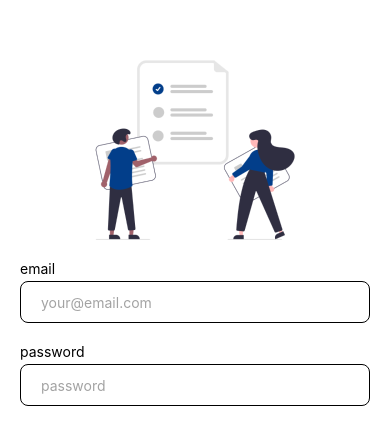
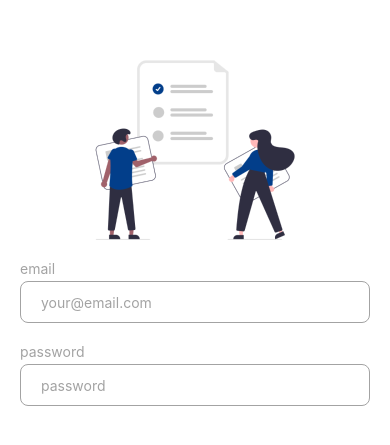
Before and after one commit to bopboy/rn-todoapp, a React Native app: screen / in a window 390 px wide. Shown: the part 189-634 px from the top of the page. Built offline with nearby package versions, Linux system fonts and the light colour scheme.

Commit message:
입력창 입력값 설정 및 스타일링

```diff
--- a/src/App.js
+++ b/src/App.js
@@ -1,14 +1,13 @@
 import { StatusBar } from 'expo-status-bar';
 import { StyleSheet, View } from 'react-native';
+import { WHITE } from './colors';
 import SignInScreen from './screens/SignInScreen';
-// import TestAvoid from './screens/TestAvoid';
 
 const App = () => {
     return (
         <View style={styles.container}>
             <StatusBar style="dark" />
             <SignInScreen />
-            {/* <TestAvoid /> */}
         </View>
     );
 };
@@ -16,7 +15,7 @@ const App = () => {
 const styles = StyleSheet.create({
     container: {
         flex: 1,
-        backgroundColor: '#fff',
+        backgroundColor: WHITE,
     },
 });
 
--- /dev/null
+++ b/src/colors.js
@@ -0,0 +1,10 @@
+export const WHITE = '#ffffff';
+export const BLACK = '#000000';
+
+export const PRIMARY = {
+    DEFAULT: '#2563eb',
+};
+
+export const GRAY = {
+    DEFAULT: '#a3a3a3',
+};
--- a/src/components/Input.js
+++ b/src/components/Input.js
@@ -1,5 +1,7 @@
 import { StyleSheet, Text, TextInput, View } from 'react-native';
 import PropTypes from 'prop-types';
+import { BLACK, GRAY, PRIMARY } from '../colors';
+import { useState } from 'react';
 
 export const KeyboardTypes = {
     DEFAULT: 'deault',
@@ -11,19 +13,35 @@ export const ReturnKeyTypes = {
     NEXT: 'next',
 };
 
-const Input = ({ title, placeholder, ...props }) => {
+const Input = ({ title, placeholder, value, ...props }) => {
+    const [isFocused, setIsFocused] = useState(false);
     return (
         <View style={styles.container}>
-            <Text style={styles.title}>{title}</Text>
+            <Text
+                style={[
+                    styles.title,
+                    value && styles.hasValueTitle,
+                    isFocused && styles.focusedTitle,
+                ]}
+            >
+                {title}
+            </Text>
             <TextInput
                 {...props}
-                style={styles.input}
+                value={value}
+                style={[
+                    styles.input,
+                    value && styles.hasValueInput,
+                    isFocused && styles.focusedInput,
+                ]}
                 placeholder={placeholder ?? title}
-                placeholderTextColor={'#a3a3a3'}
+                placeholderTextColor={GRAY.DEFAULT}
                 autoCapitalize={'none'}
                 autoCorrect={false}
                 textContentType={'none'}
                 keyboardAppearance={'light'}
+                onFocus={() => setIsFocused(true)}
+                onBlur={() => setIsFocused(false)}
             />
         </View>
     );
@@ -36,6 +54,7 @@ Input.defaultProps = {
 Input.propTypes = {
     title: PropTypes.string,
     placeholder: PropTypes.string,
+    value: PropTypes.string,
 };
 
 const styles = StyleSheet.create({
@@ -46,12 +65,30 @@ const styles = StyleSheet.create({
     },
     title: {
         marginBottom: 4,
+        color: GRAY.DEFAULT,
+    },
+    hasValueTitle: {
+        color: BLACK,
     },
     input: {
         borderWidth: 1,
         borderRadius: 8,
+        borderColor: GRAY.DEFAULT,
         paddingHorizontal: 20,
         height: 42,
+    },
+    hasValueInput: {
+        borderColor: BLACK,
+        color: BLACK,
+    },
+    focusedTitle: {
+        fontWeight: '600',
+        color: PRIMARY.DEFAULT,
+    },
+    focusedInput: {
+        borderWidth: 2,
+        borderColor: PRIMARY.DEFAULT,
+        color: PRIMARY.DEFAULT,
     },
 });
 
--- a/src/components/SafeInputView.js
+++ b/src/components/SafeInputView.js
@@ -8,7 +8,6 @@ import {
 import PropTypes from 'prop-types';
 
 const SafeInputView = ({ children }) => {
-    console.log(children);
     return (
         <KeyboardAvoidingView
             style={styles.avoid}
--- a/src/screens/SignInScreen.js
+++ b/src/screens/SignInScreen.js
@@ -1,18 +1,13 @@
-import {
-    Image,
-    StyleSheet,
-    View,
-} from 'react-native';
+import { useState } from 'react';
+import { Image, StyleSheet, View } from 'react-native';
 import Input, { KeyboardTypes, ReturnKeyTypes } from '../components/Input';
 import SafeInputView from '../components/SafeInputView';
 
 const SignInScreen = () => {
+    const [email, setEmail] = useState('');
+    const [password, setPassword] = useState('');
+
     return (
-        // <KeyboardAvoidingView
-        //     style={styles.avoid}
-        //     behavior={Platform.select({ ios: 'padding' })}
-        // >
-        //     <Pressable style={styles.avoid} onPress={Keyboard.dismiss}>
         <SafeInputView>
             <View style={styles.container}>
                 <Image
@@ -22,16 +17,21 @@ const SignInScreen = () => {
                     resizeMode={'cover'}
                 />
                 <Input
+                    value={email}
+                    onChangeText={(text) => setEmail(text.trim())}
                     title={'email'}
                     placeholder={'your@email.com'}
                     keyboardType={KeyboardTypes.EMAIL}
                     returnKeyType={ReturnKeyTypes.NEXT}
                 />
-                <Input title={'password'} secureTextEntry />
+                <Input
+                    value={password}
+                    onChangeText={(text) => setPassword(text.trim())}
+                    title={'password'}
+                    secureTextEntry
+                />
             </View>
         </SafeInputView>
-        // </Pressable>
-        // </KeyboardAvoidingView>
     );
 };
 
```
